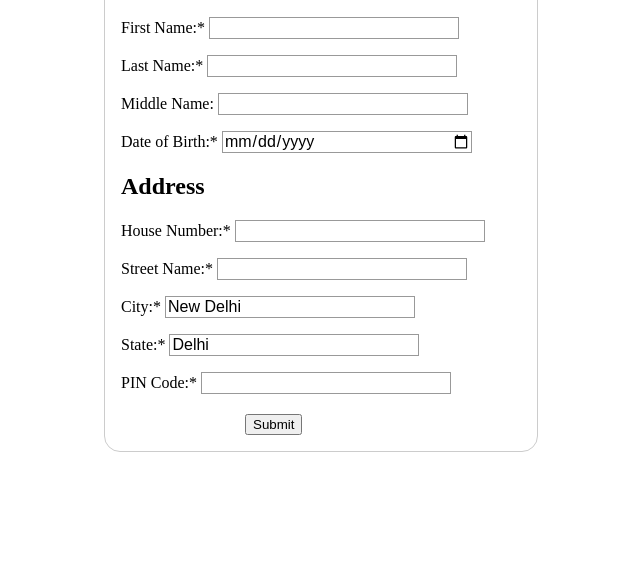
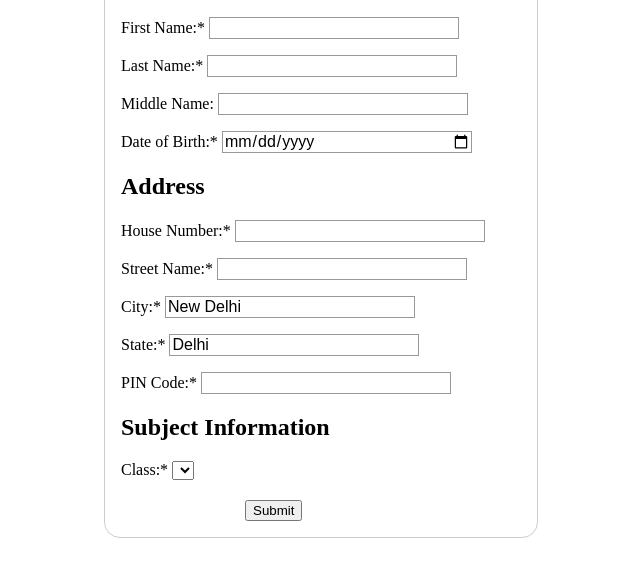
Before and after one commit to Hargun02/school-records, a plain HTML site: page index.html in a window 1280 px wide. Shown: the part 113-690 px from the top of the page, without its empty margins (319-959 px from the left). Drawn offline with Linux system fonts and the light colour scheme.

Commit message:
feat: add subject information section

```diff
--- a/index.html
+++ b/index.html
@@ -54,6 +54,11 @@
             <input type="tel" id="pincode" min="100000" max="999999" required>
         </div>
       </section>
+      <section>
+        <h2>Subject Information</h2>
+        <label for="class">Class:*</label>
+        <select name="class" id="class"></select>
+      </section>
       <div>
       <button type="submit">Submit</button>
       </div>
```
